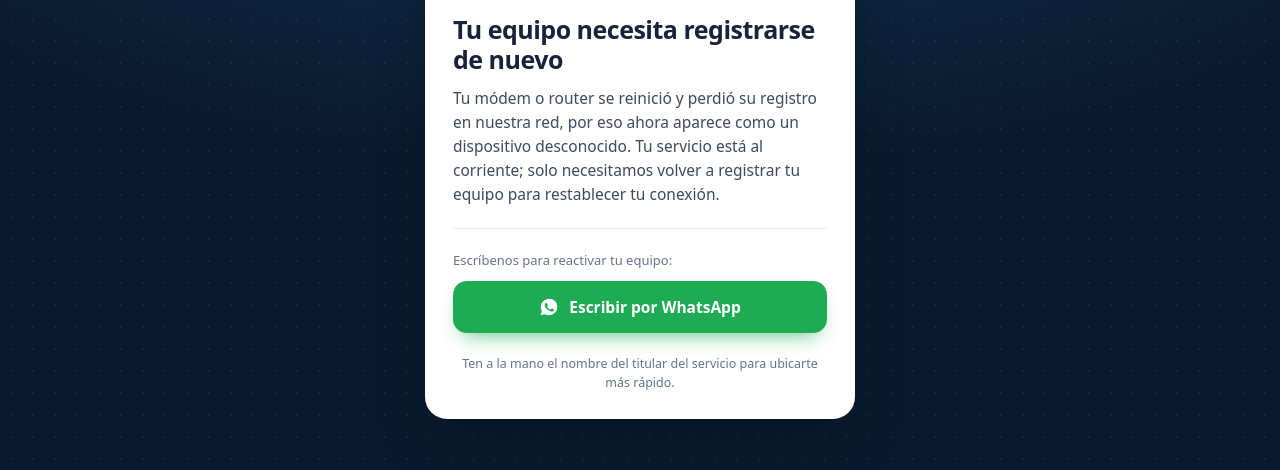
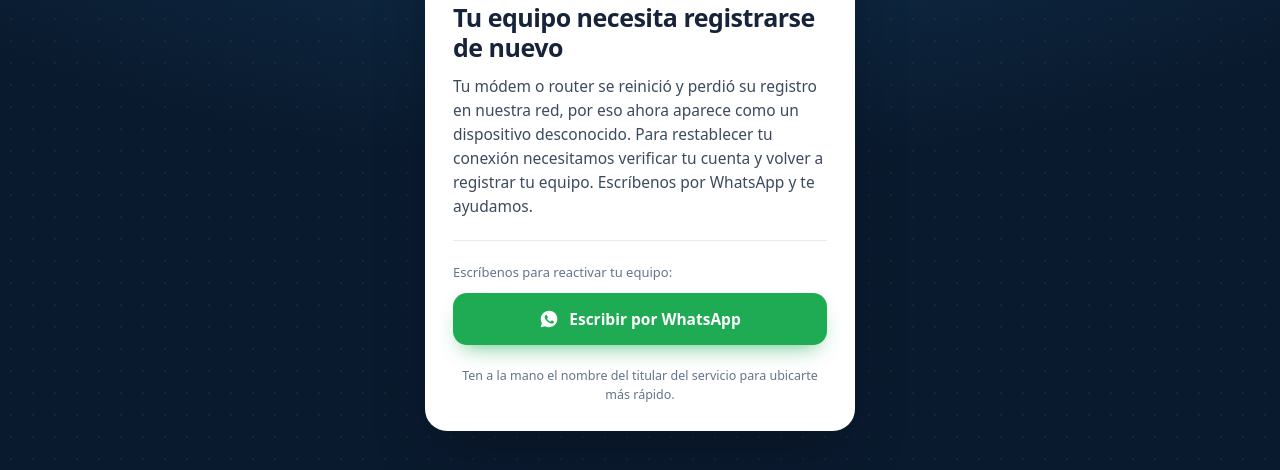
Before and after one commit to OLV87/Equipos-desconocidos, a plain HTML site: page index.html in a window 1280 px wide. Shown: the part 278-748 px from the top of the page. Drawn offline with Linux system fonts and the light colour scheme.

Commit message:
Add files via upload

```diff
--- a/index.html
+++ b/index.html
@@ -93,8 +93,9 @@
       <h1>Tu equipo necesita registrarse de nuevo</h1>
       <p class="lead">
         Tu módem o router se reinició y perdió su registro en nuestra red, por eso
-        ahora aparece como un dispositivo desconocido. Tu servicio está al corriente;
-        solo necesitamos volver a registrar tu equipo para restablecer tu conexión.
+        ahora aparece como un dispositivo desconocido. Para restablecer tu conexión
+        necesitamos verificar tu cuenta y volver a registrar tu equipo. Escríbenos
+        por WhatsApp y te ayudamos.
       </p>
       <div class="divider"></div>
       <p class="contact-label">Escríbenos para reactivar tu equipo:</p>
```
